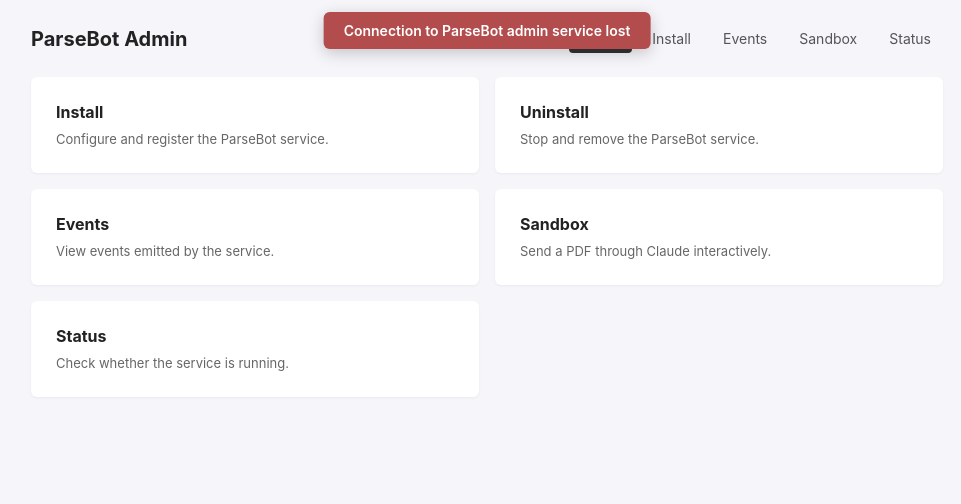
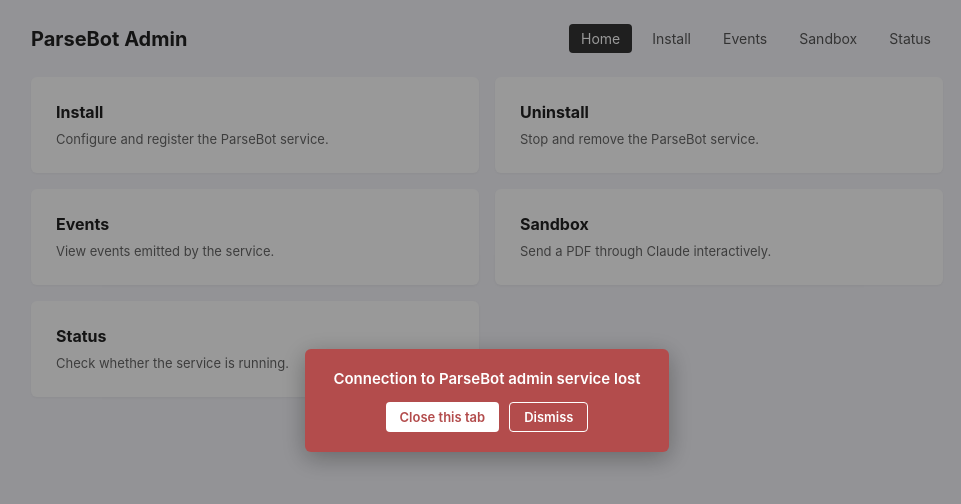
Before and after one commit to Brendan-Black/parsebot, a Preact app in the folder admin/frontend/: page / in a window 1280 px wide. Shown: the top 504 px of the page, without its empty margins (153-1114 px from the left). Built offline with nearby package versions, Linux system fonts and the light colour scheme; no server answers.

Commit message:
UI improvements

```diff
--- a/admin/frontend/src/App.tsx
+++ b/admin/frontend/src/App.tsx
@@ -20,6 +20,7 @@
 export function App() {
 	const [route, setRoute] = useState<Route>(currentRoute());
 	const [demo, setDemo] = useState(false);
+	const [dismissed, setDismissed] = useState(false);
 	const connected = useHeartbeat();
 
 	useEffect(() => {
@@ -29,13 +30,32 @@
 		return () => window.removeEventListener('hashchange', onChange);
 	}, []);
 
+	useEffect(() => {
+		if (connected) setDismissed(false);
+	}, [connected]);
+
 	const navClass = (target: Route) => route === target ? 'active' : '';
 
 	return (
 		<div class="app">
-			{!connected && (
-				<div class="connection-lost-banner" role="alert">
-					Connection to ParseBot admin service lost
+			{!connected && !dismissed && (
+				<div class="connection-lost-overlay" role="alert">
+					<div class="connection-lost-modal">
+						<div class="connection-lost-message">Connection to ParseBot admin service lost</div>
+						<div class="connection-lost-actions">
+							<button type="button" class="connection-lost-close" onClick={() => window.close()}>
+								Close this tab
+							</button>
+							<button type="button" class="connection-lost-dismiss" onClick={() => setDismissed(true)}>
+								Dismiss
+							</button>
+						</div>
+					</div>
+				</div>
+			)}
+			{!connected && dismissed && (
+				<div class="connection-lost-readonly" role="alert">
+					Connection lost — no changes can be saved
 				</div>
 			)}
 			{demo && (
--- a/admin/frontend/src/style.css
+++ b/admin/frontend/src/style.css
@@ -201,22 +201,74 @@
   max-height: 240px;
 }
 
-.connection-lost-banner {
+.connection-lost-overlay {
   position: fixed;
-  top: 12px;
-  left: 50%;
-  transform: translateX(-50%);
+  inset: 0;
+  background: rgba(0, 0, 0, 0.4);
+  display: flex;
+  align-items: center;
+  justify-content: center;
+  z-index: 1000;
+}
+
+.connection-lost-modal {
   background: #b34c4c;
   color: #fff;
-  padding: 10px 20px;
+  padding: 20px 28px;
   border-radius: 6px;
-  font-size: 14px;
+  font-size: 15px;
   font-weight: 600;
-  box-shadow: 0 4px 16px rgba(0, 0, 0, 0.2);
-  z-index: 1000;
+  box-shadow: 0 6px 24px rgba(0, 0, 0, 0.3);
   text-align: center;
   max-width: 90vw;
-  pointer-events: none;
+}
+
+.connection-lost-message {
+  margin-bottom: 14px;
+}
+
+.connection-lost-actions {
+  display: flex;
+  justify-content: center;
+  gap: 10px;
+}
+
+.connection-lost-close,
+.connection-lost-dismiss {
+  background: #fff;
+  color: #b34c4c;
+  border: none;
+  border-radius: 4px;
+  padding: 6px 14px;
+  font-size: 13px;
+  font-weight: 600;
+  cursor: pointer;
+}
+
+.connection-lost-dismiss {
+  background: transparent;
+  color: #fff;
+  border: 1px solid #fff;
+}
+
+.connection-lost-close:hover {
+  background: #f0f0f0;
+}
+
+.connection-lost-dismiss:hover {
+  background: rgba(255, 255, 255, 0.15);
+}
+
+.connection-lost-readonly {
+  position: sticky;
+  top: 0;
+  background: #b34c4c;
+  color: #fff;
+  padding: 8px 16px;
+  font-size: 13px;
+  font-weight: 600;
+  text-align: center;
+  z-index: 999;
 }
 
 .demo-banner {
```
